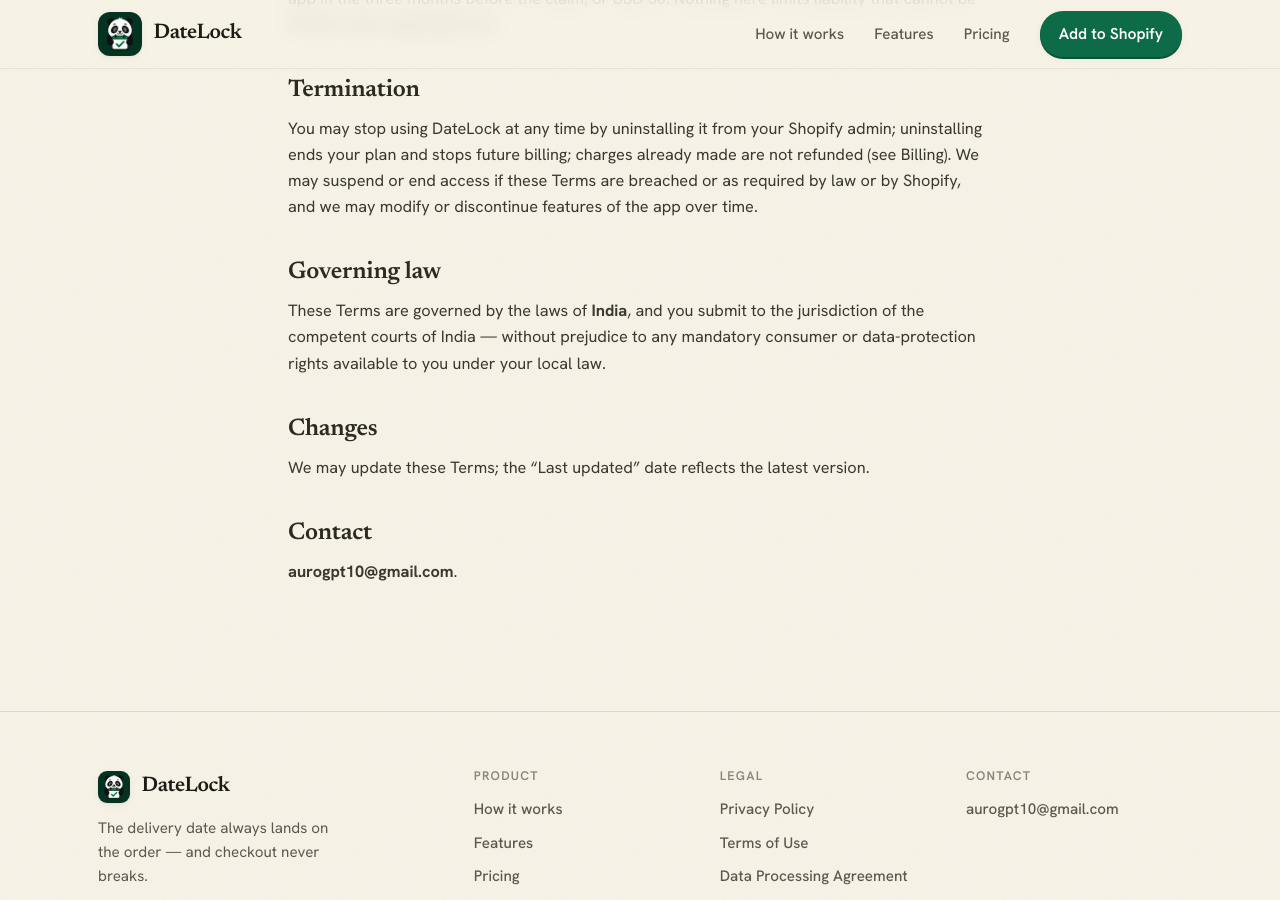
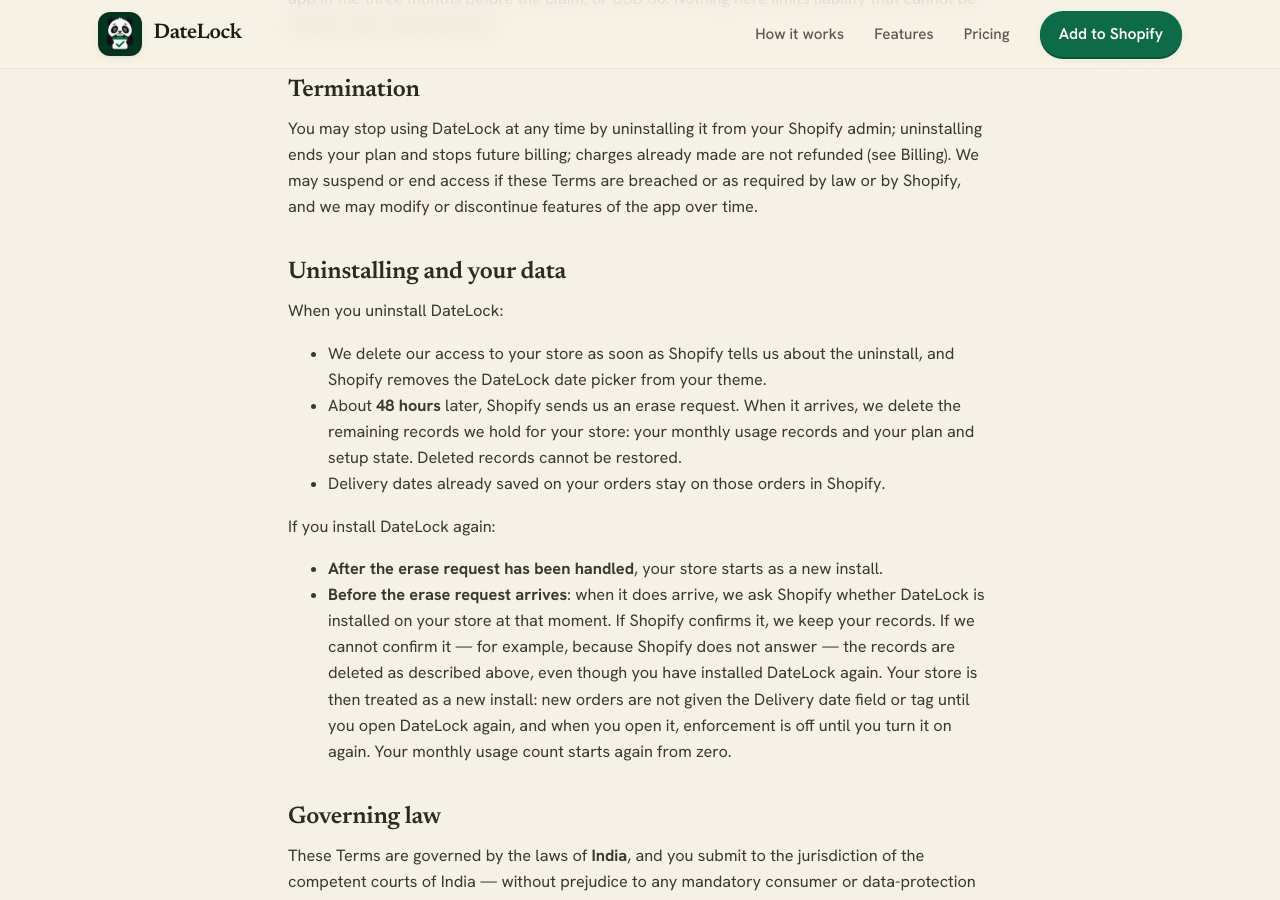
Before and after one commit to aurobindoGupta/datelock-site, a Jekyll site: the page built from terms-of-use.md, in a window 1280 px wide and 900 px high, scrolled down 1561 px. Built offline with Jekyll 4.4.1, drawn with Linux system fonts in a browser that asks for light colours; some of the changed text lies outside the part shown.

Commit message:
legal: say what happens to store data on uninstall and on reinstall
Terms: new "Uninstalling and your data" section. Access is deleted on
uninstall; the remaining records are deleted when Shopify's erase request
arrives about 48 hours later; dates already on orders stay in Shopify.
On a reinstall before that request, we keep the records only if Shopify
confirms the app is installed; if we cannot confirm it, they are deleted
and the store is treated as a new install.

Privacy policy and DPA: the shop/redact line says the same and the
privacy policy links to the Terms section. Dates -> 2 Oct 2026.

Matches app commit 9ffa251 (shop/redact guard).

Co-Authored-By: Claude Opus 5.5 (1M context) <noreply@anthropic.com>

```diff
--- a/terms-of-use.md
+++ b/terms-of-use.md
@@ -44,6 +44,19 @@ To the maximum extent permitted by law, DateLock is not liable for any indirect,
 
 You may stop using DateLock at any time by uninstalling it from your Shopify admin; uninstalling ends your plan and stops future billing; charges already made are not refunded (see Billing). We may suspend or end access if these Terms are breached or as required by law or by Shopify, and we may modify or discontinue features of the app over time.
 
+## Uninstalling and your data
+
+When you uninstall DateLock:
+
+- We delete our access to your store as soon as Shopify tells us about the uninstall, and Shopify removes the DateLock date picker from your theme.
+- About **48 hours** later, Shopify sends us an erase request. When it arrives, we delete the remaining records we hold for your store: your monthly usage records and your plan and setup state. Deleted records cannot be restored.
+- Delivery dates already saved on your orders stay on those orders in Shopify.
+
+If you install DateLock again:
+
+- **After the erase request has been handled**, your store starts as a new install.
+- **Before the erase request arrives**: when it does arrive, we ask Shopify whether DateLock is installed on your store at that moment. If Shopify confirms it, we keep your records. If we cannot confirm it — for example, because Shopify does not answer — the records are deleted as described above, even though you have installed DateLock again. Your store is then treated as a new install: new orders are not given the Delivery date field or tag until you open DateLock again, and when you open it, enforcement is off until you turn it on again. Your monthly usage count starts again from zero.
+
 ## Governing law
 
 These Terms are governed by the laws of **India**, and you submit to the jurisdiction of the competent courts of India — without prejudice to any mandatory consumer or data-protection rights available to you under your local law.
```
Also changed, not shown: other parts of terms-of-use.md (+1 -1 lines), data-processing-agreement.md (+2 -2 lines), privacy-policy.md (+2 -2 lines).
